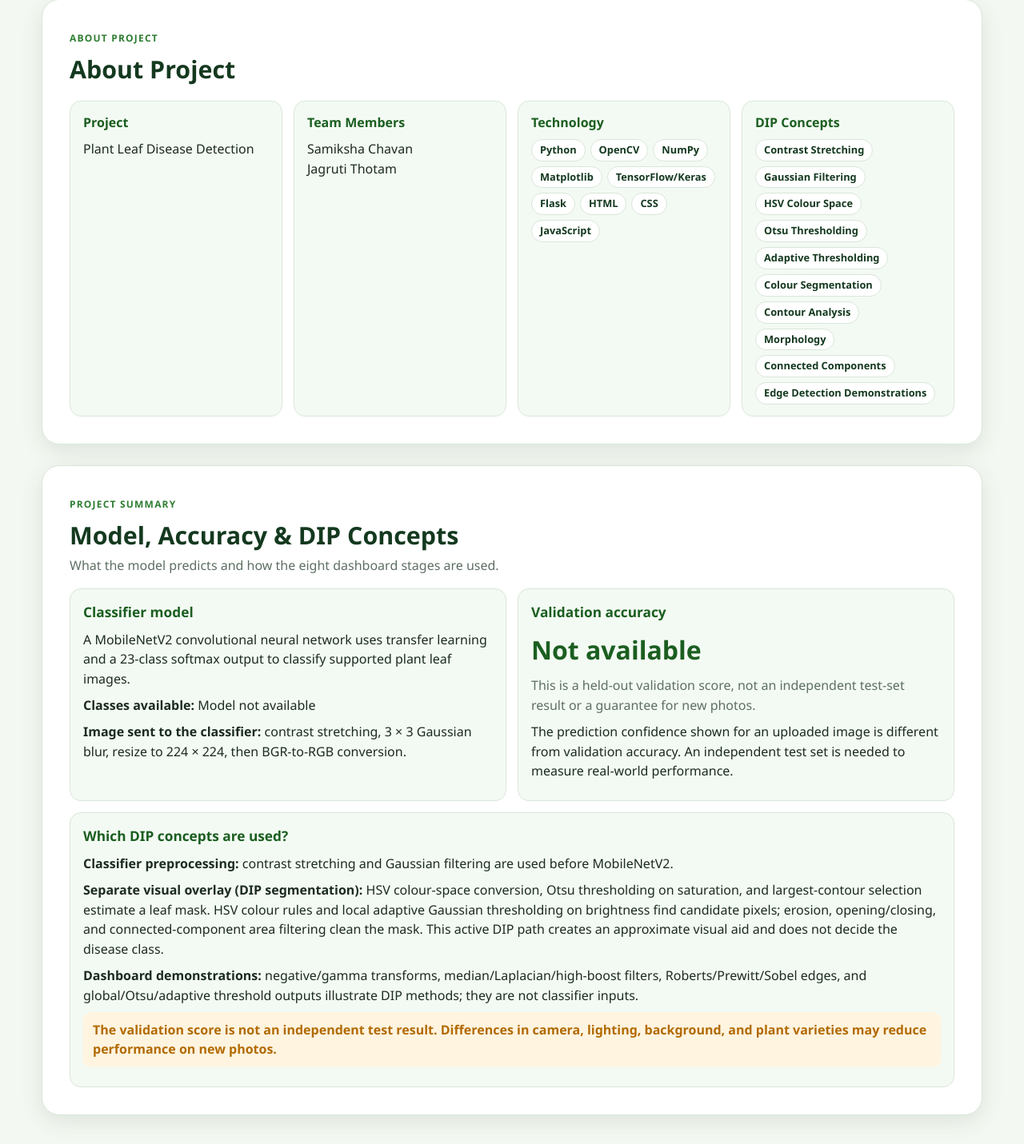
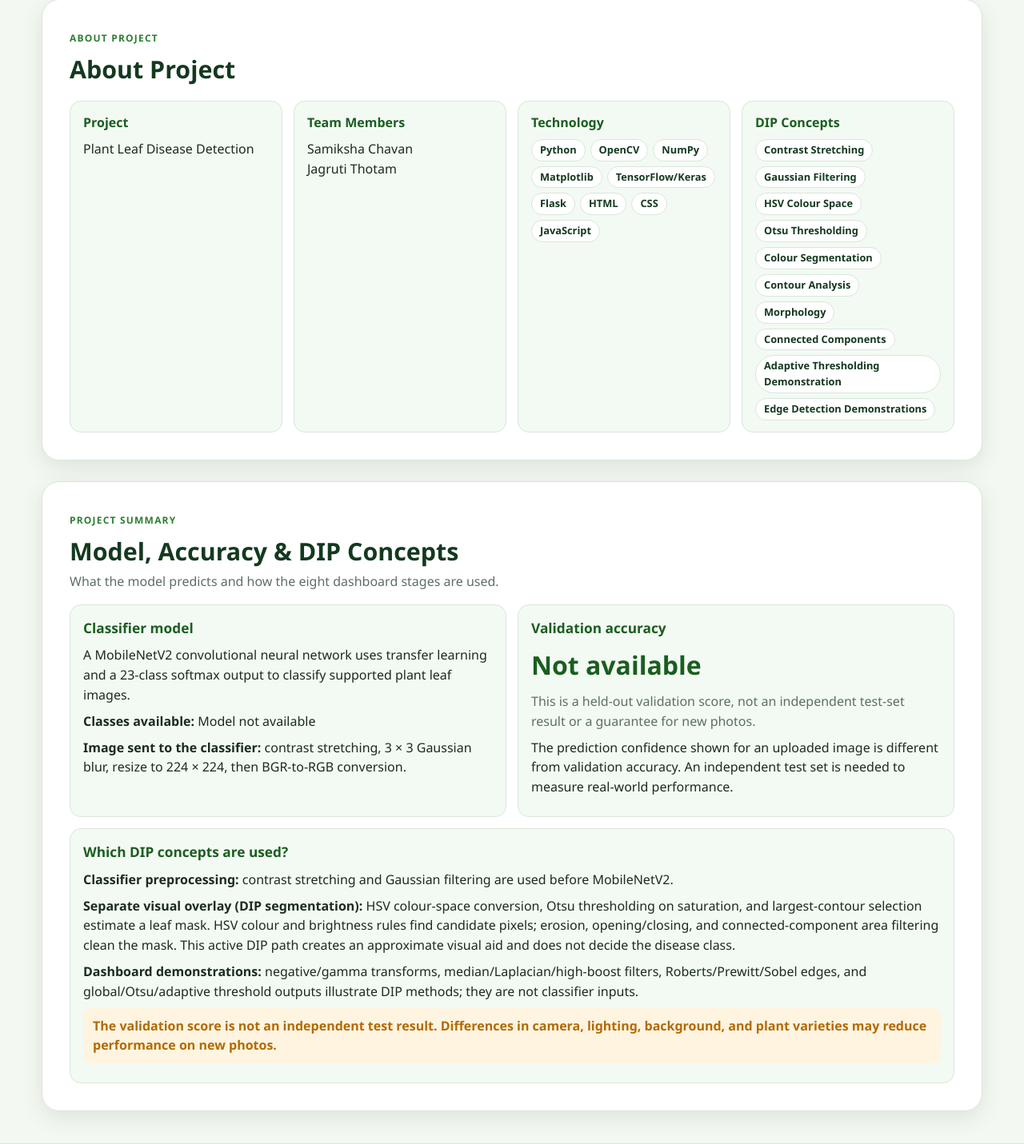
Before and after one commit to samiksha-1203/Plant-Leaf-Disease-Detection, a Flask app: page / in a window 1280 px wide. Shown: the part 1311-2742 px from the top of the page at 80% size. Run offline with Flask 3, Linux system fonts and the light colour scheme; data that the repository does not hold is empty.

Commit message:
Reduce noisy candidate region overlay
Co-authored-by: Copilot <223556219+Copilot@users.noreply.github.com>

```diff
--- a/static/app.js
+++ b/static/app.js
@@ -223,8 +223,8 @@
       { name: "Edge Detection", icon: "✓", cls: "", role: "Demonstration only", roleClass: "demo", title: "Edge Detection",
         desc: "Roberts, Prewitt, Sobel and Laplacian outputs demonstrate edge operators; these edge maps are not classifier inputs.",
         figs: [[im.roberts, "Roberts"], [im.prewitt, "Prewitt"], [im.sobel, "Sobel"], [im.laplacian_edge, "Laplacian"]] },
-      { name: "Thresholding", icon: "✓", cls: "", role: "Mask processing / demo", roleClass: "mask", title: "Thresholding",
-        desc: "Global, grayscale Otsu and adaptive outputs are demonstrations. The active mask pipeline uses Otsu thresholding on HSV saturation for the leaf mask and local adaptive Gaussian thresholding on brightness to find relatively dark candidate patches.",
+      { name: "Thresholding", icon: "✓", cls: "", role: "Mask / demo", roleClass: "mask", title: "Thresholding",
+        desc: "Global, grayscale Otsu and adaptive outputs are demonstrations. Separately, Otsu thresholding on HSV saturation estimates the leaf mask for the approximate overlay.",
         stats: [["Otsu threshold", data.otsu], ["Global threshold", 120]],
         figs: [[im.global, "Global Thresholding (T = 120)"], [im.otsu, "Otsu Thresholding"], [im.adaptive, "Adaptive Thresholding"]] },
       { name: "Morphology", icon: "✓", cls: "", role: "Mask / demo", roleClass: "mask", title: "Morphological Processing",
--- a/templates/index.html
+++ b/templates/index.html
@@ -156,7 +156,7 @@
       <div class="about-card"><h4>Technology</h4>
         <div class="chips"><span>Python</span><span>OpenCV</span><span>NumPy</span><span>Matplotlib</span><span>TensorFlow/Keras</span><span>Flask</span><span>HTML</span><span>CSS</span><span>JavaScript</span></div></div>
       <div class="about-card"><h4>DIP Concepts</h4>
-        <div class="chips"><span>Contrast Stretching</span><span>Gaussian Filtering</span><span>HSV Colour Space</span><span>Otsu Thresholding</span><span>Adaptive Thresholding</span><span>Colour Segmentation</span><span>Contour Analysis</span><span>Morphology</span><span>Connected Components</span><span>Edge Detection Demonstrations</span></div></div>
+        <div class="chips"><span>Contrast Stretching</span><span>Gaussian Filtering</span><span>HSV Colour Space</span><span>Otsu Thresholding</span><span>Colour Segmentation</span><span>Contour Analysis</span><span>Morphology</span><span>Connected Components</span><span>Adaptive Thresholding Demonstration</span><span>Edge Detection Demonstrations</span></div></div>
     </div>
   </section>
 
@@ -180,7 +180,7 @@
     <div class="summary-card dip-summary">
       <h3>Which DIP concepts are used?</h3>
       <p><b>Classifier preprocessing:</b> contrast stretching and Gaussian filtering are used before MobileNetV2.</p>
-      <p><b>Separate visual overlay (DIP segmentation):</b> HSV colour-space conversion, Otsu thresholding on saturation, and largest-contour selection estimate a leaf mask. HSV colour rules and local adaptive Gaussian thresholding on brightness find candidate pixels; erosion, opening/closing, and connected-component area filtering clean the mask. This active DIP path creates an approximate visual aid and does not decide the disease class.</p>
+      <p><b>Separate visual overlay (DIP segmentation):</b> HSV colour-space conversion, Otsu thresholding on saturation, and largest-contour selection estimate a leaf mask. HSV colour and brightness rules find candidate pixels; erosion, opening/closing, and connected-component area filtering clean the mask. This active DIP path creates an approximate visual aid and does not decide the disease class.</p>
       <p><b>Dashboard demonstrations:</b> negative/gamma transforms, median/Laplacian/high-boost filters, Roberts/Prewitt/Sobel edges, and global/Otsu/adaptive threshold outputs illustrate DIP methods; they are not classifier inputs.</p>
       <p class="summary-caveat" id="validationCaveat">The included model’s reported validation score may be optimistic because it predates grouped validation splitting and related transformed images may have appeared in both splits. Verify results with an agricultural expert.</p>
     </div>
```
Also changed, not shown: dip_pipeline.py (+3 -7 lines), tests/test_project.py (+3 -3 lines), README.md.
